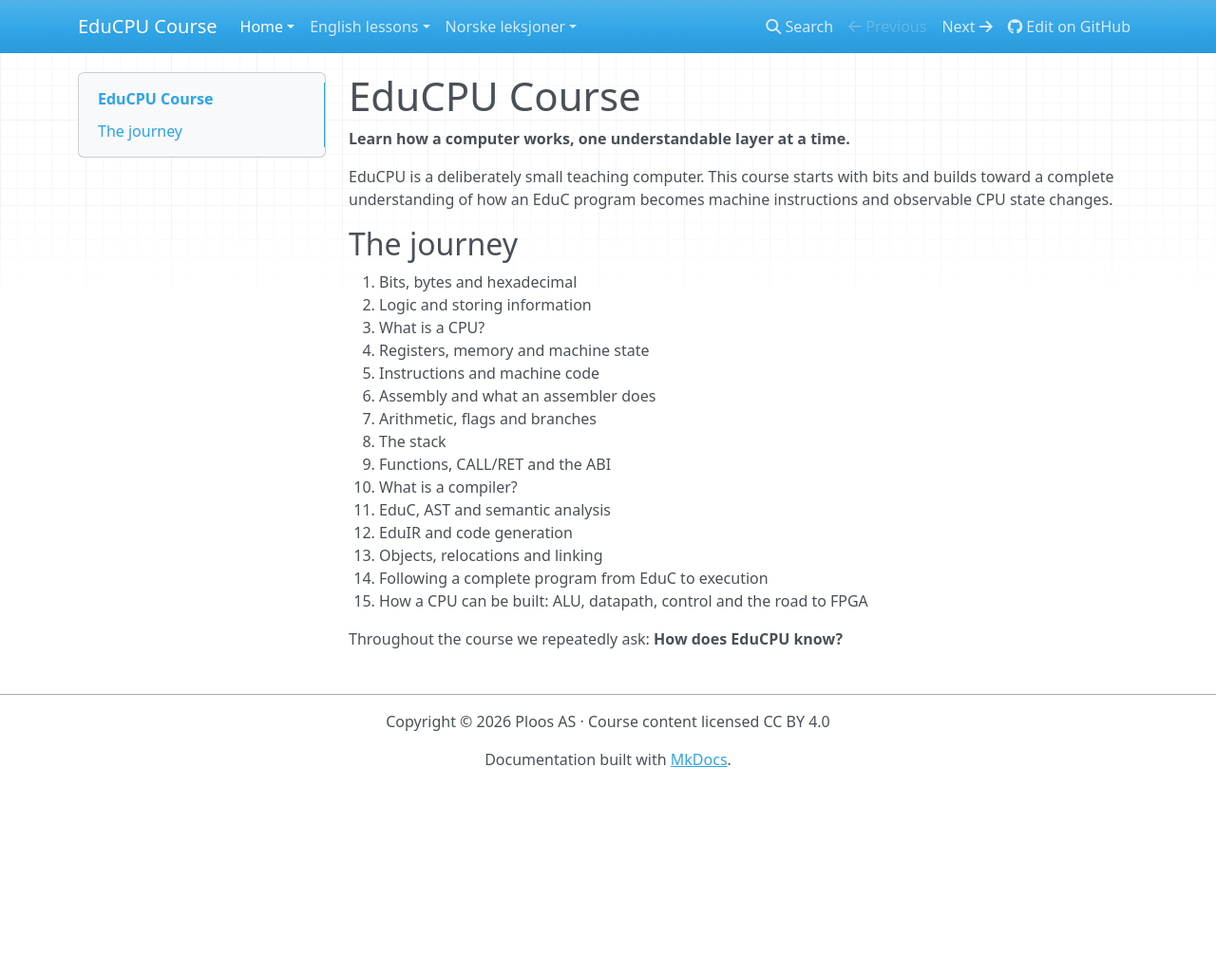
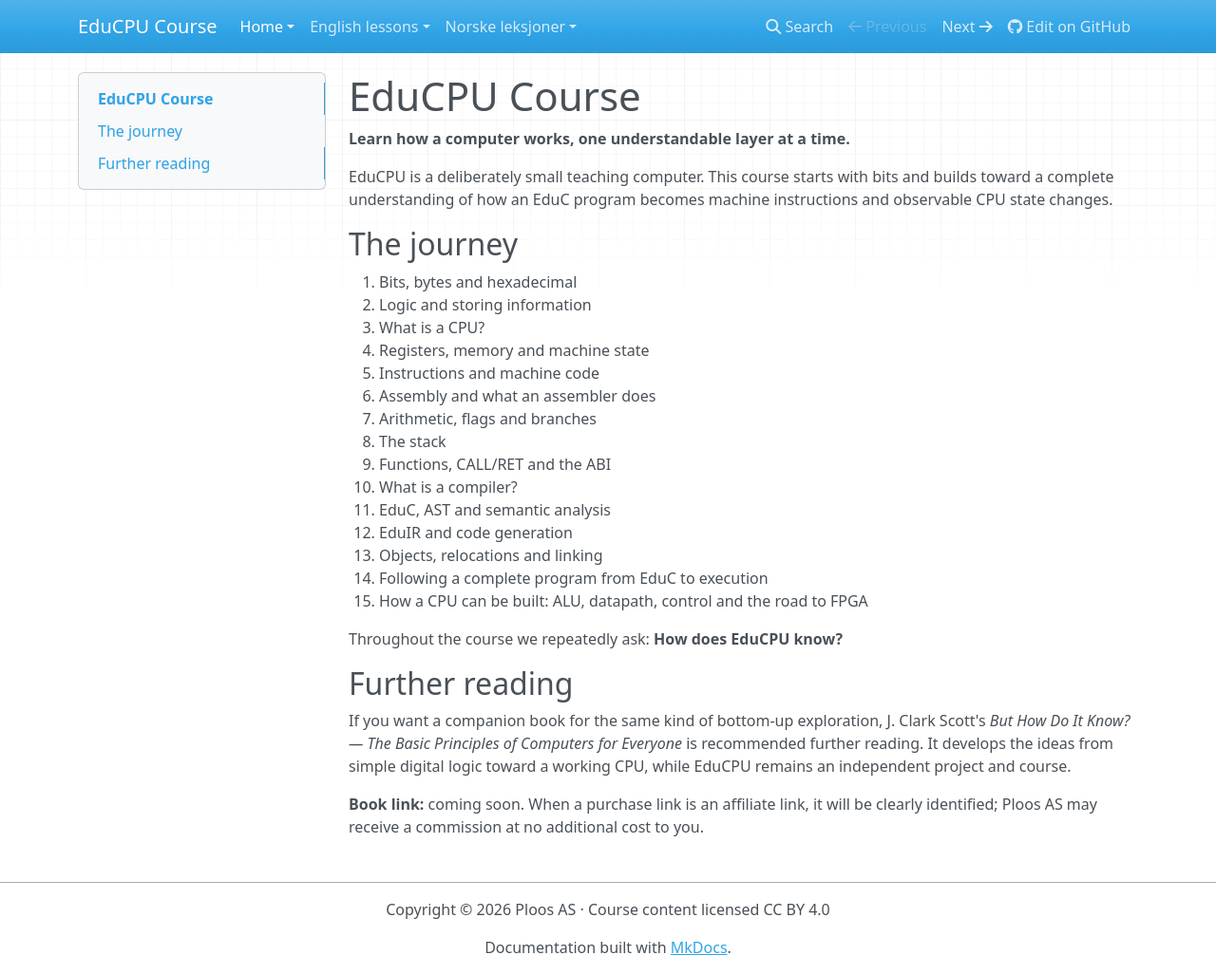
Before and after one commit to Ploos-AS/EduCPU, an MkDocs documentation site: the page built from course/en/index.md, in a window 1280 px wide and 1026 px high. Shown: the whole window at 95% size. Built offline with MkDocs 1.6.1, drawn with Linux system fonts in a browser that asks for light colours; nearby versions of some CDN libraries.

Commit message:
M7: add site-level further reading

```diff
--- a/course/en/index.md
+++ b/course/en/index.md
@@ -23,3 +23,9 @@ EduCPU is a deliberately small teaching computer. This course starts with bits a
 15. How a CPU can be built: ALU, datapath, control and the road to FPGA
 
 Throughout the course we repeatedly ask: **How does EduCPU know?**
+
+## Further reading
+
+If you want a companion book for the same kind of bottom-up exploration, J. Clark Scott's *But How Do It Know? — The Basic Principles of Computers for Everyone* is recommended further reading. It develops the ideas from simple digital logic toward a working CPU, while EduCPU remains an independent project and course.
+
+**Book link:** coming soon. When a purchase link is an affiliate link, it will be clearly identified; Ploos AS may receive a commission at no additional cost to you.
```
